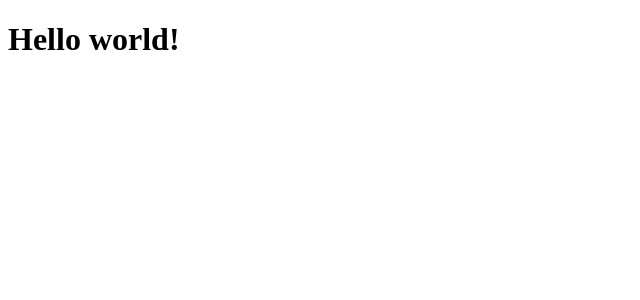
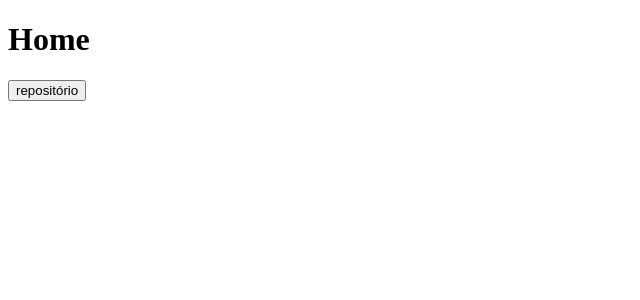
Before and after one commit to dyegosoriano/GitLister, a React (Vite) app: page / in a window 1280 px wide. Shown: the top 300 px of the page, without its empty margins (0-640 px from the left). Built offline with nearby package versions, Linux system fonts and the light colour scheme.

Commit message:
feat: implementing route structure

```diff
--- a/package.json
+++ b/package.json
@@ -11,7 +11,8 @@
   },
   "dependencies": {
     "react": "^18.2.0",
-    "react-dom": "^18.2.0"
+    "react-dom": "^18.2.0",
+    "react-router-dom": "^6.20.0"
   },
   "devDependencies": {
     "@rocketseat/eslint-config": "^2.1.0",
--- a/src/App.tsx
+++ /dev/null
@@ -1,7 +0,0 @@
-import React from 'react'
-
-interface IProps extends React.HTMLAttributes<HTMLDivElement> {}
-
-export const App: React.FC<IProps> = () => {
-  return <h1>Hello world!</h1>
-}
--- a/src/main.tsx
+++ b/src/main.tsx
@@ -1,9 +1,11 @@
 import React from 'react'
+import * as Router from 'react-router-dom'
 import ReactDOM from 'react-dom/client'
-import { App } from './App'
+
+import { router } from './routes'
 
 ReactDOM.createRoot(document.getElementById('root')!).render(
   <React.StrictMode>
-    <App />
+    <Router.RouterProvider router={router} />
   </React.StrictMode>
 )
--- /dev/null
+++ b/src/pages/Home/index.tsx
@@ -0,0 +1,16 @@
+import React, { ComponentProps } from 'react'
+import { NavLink } from 'react-router-dom'
+
+type IProps = ComponentProps<'div'>
+
+export const Home: React.FC<IProps> = () => {
+  return (
+    <div>
+      <h1>Home</h1>
+
+      <NavLink to="/repository">
+        <button type="button">repositório</button>
+      </NavLink>
+    </div>
+  )
+}
--- /dev/null
+++ b/src/pages/Repository/index.tsx
@@ -0,0 +1,16 @@
+import React, { ComponentProps } from 'react'
+import { NavLink } from 'react-router-dom'
+
+type IProps = ComponentProps<'div'>
+
+export const Repository: React.FC<IProps> = () => {
+  return (
+    <div>
+      <h1>Repository</h1>
+
+      <NavLink to="/">
+        <button type="button">voltar</button>
+      </NavLink>
+    </div>
+  )
+}
--- /dev/null
+++ b/src/routes/index.tsx
@@ -0,0 +1,11 @@
+import * as Router from 'react-router-dom'
+
+import { Repository } from '../pages/Repository'
+import { Home } from '../pages/Home'
+
+export const router = Router.createBrowserRouter(
+  Router.createRoutesFromElements([
+    <Router.Route key="/repository" path="/repository" element={<Repository />} />,
+    <Router.Route key="/" path="/" element={<Home />} />
+  ])
+)
```
Also changed, not shown: 1 other file (tests, documents, lock files or other folders).
